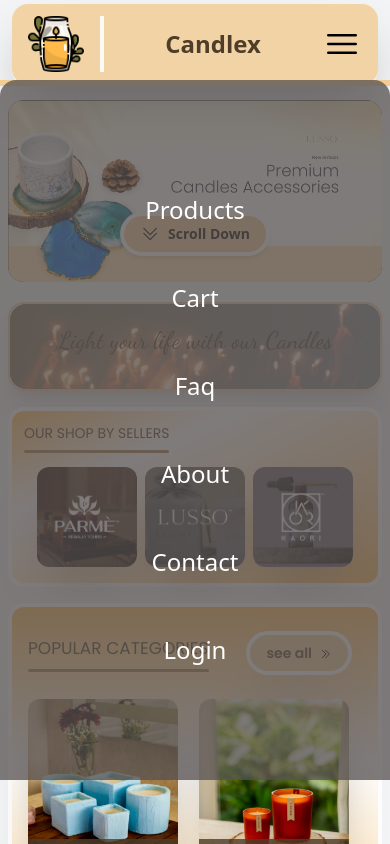
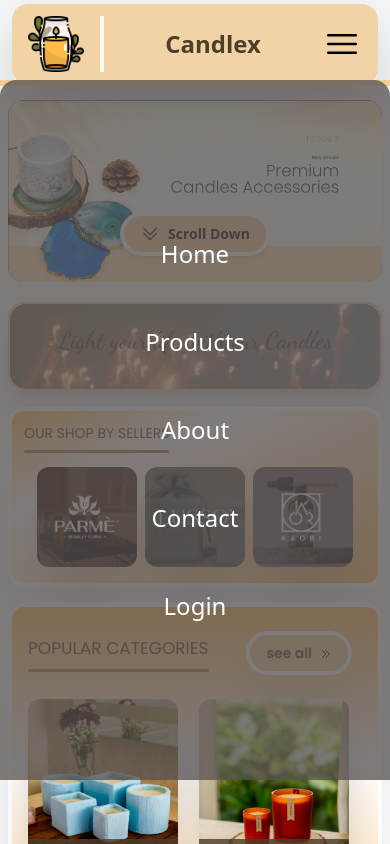
Before and after one commit to AMDHAAROON/Candlex.io, a React (Vite) app in the folder frontend/: page / in a window 390 px wide. Both pictures are taken after a click on the button 341 px from the left and 44 px from the top of the page. Shown: the top 844 px of the page. Built offline with nearby package versions, Linux system fonts and the light colour scheme; a web font is replaced by a local one.

Commit message:
Fixed the navbar by removing the constaint(label as same as route).

```diff
--- a/frontend/src/Components/Navbar.jsx
+++ b/frontend/src/Components/Navbar.jsx
@@ -1,37 +1,22 @@
-// Navbar.jsx
-// ✅ Navigation bar component with logo, links, cart icon, and mobile menu toggle
+import { Bars3Icon } from "@heroicons/react/24/solid";
+import { useState, useEffect } from "react";
+import { Link } from "react-router-dom";
+import candle from "/Assets/logo/candle.png";
+import cartIcon from "/Assets/logo/cart.png";
 
-import { Bars3Icon } from "@heroicons/react/24/solid"; // Mobile menu icon
-import { useState, useEffect } from "react";
-import { Link } from "react-router-dom"; // For SPA navigation
-import candle from "/Assets/logo/candle.png"; // Logo image
-import cartIcon from "/Assets/logo/cart.png"; // Cart icon image
-
-// Props:
-// - cart: array of cart items
-// - setCartOpen: function to open/close cart panel
-// - CartOpen: (not currently used, optional)
-export default function Navbar({
-  cart = [],
-  setCartOpen = () => {},
-  CartOpen = () => {},
-}) {
-  // State to manage mobile menu toggle
+export default function Navbar({ cart = [], setCartOpen = () => {} }) {
   const [toggleMenu, setToggleMenu] = useState(false);
-
-  // State to track scroll direction for hiding/showing navbar
   const [scrollDirection, setScrollDirection] = useState("up");
 
-  // Effect to detect scroll direction
   useEffect(() => {
     let lastScrollY = window.scrollY;
 
     const updateScrollDirection = () => {
       const currentScrollY = window.scrollY;
       if (currentScrollY > lastScrollY && currentScrollY > 50) {
-        setScrollDirection("down"); // Hide navbar
+        setScrollDirection("down");
       } else {
-        setScrollDirection("up"); // Show navbar
+        setScrollDirection("up");
       }
       lastScrollY = currentScrollY;
     };
@@ -40,13 +25,15 @@ export default function Navbar({
     return () => window.removeEventListener("scroll", updateScrollDirection);
   }, []);
 
-  // Debug: logs CartOpen function reference
-  useEffect(() => {
-    console.log("Navbar setCartOpen:", CartOpen);
-  }, []);
+  const navLinks = [
+    { label: "Home", path: "/" },
+    { label: "Products", path: "/products" },
+    { label: "About", path: "/aboutpage" },
+    { label: "Contact", path: "/contactpage" },
+    { label: "Login", path: "/login" },
+  ];
 
   return (
-    // Navbar container: fixed at top, full width, hide/show on scroll
     <div
       className={`fixed px-3 pt-1 top-0 left-0 w-full z-50 transition-transform duration-500 ${
         scrollDirection === "down" ? "-translate-y-full" : "translate-y-0"
@@ -54,83 +41,41 @@ export default function Navbar({
     >
       <header className="flex justify-between rounded-2xl items-center px-4 md:px-10 py-3 border-b-2 border-[#fcf5f5] shadow-2xl bg-[#f1cc94d2]">
         {/* Logo */}
+        <Link to="/">
           <img
             src={candle}
             alt="logo"
-          className="border-r-4 border-[#fcfaf7] h-14 pr-4"
+            className="border-r-4 border-[#fcfaf7] h-14 pr-4 cursor-pointer"
           />
+        </Link>
 
         {/* Title */}
-        <p className="text-[#4E3D28] text-2xl md:text-4xl font-extrabold">
+        <Link to="/">
+          <p className="text-[#4E3D28] text-2xl md:text-4xl font-extrabold cursor-pointer">
             Candlex
           </p>
+        </Link>
 
-        {/* Desktop navigation links */}
+        {/* Desktop links */}
         <nav className="hidden md:block">
           <ul className="flex gap-9 mt-2 text-gray-600 font-mono text-2xl">
-            {/* Home link */}
-            <li>
-              <a
-                href="/"
+            {navLinks.map((link, idx) => (
+              <li key={idx}>
+                <Link
+                  to={link.path}
                   className="pb-1 border-b-4 border-[#8a673d] hover:border-white transition-all duration-300"
                 >
-                Home
-              </a>
-            </li>
-
-            {/* Other page links */}
-            {["Products"].map((item, idx) => (
-              <li key={idx}>
-                <a
-                  href={`#${item.toLowerCase()}`}
-                  className="pb-1 border-b-4 border-[#8a673d] hover:border-white transition-all duration-300"
-                >
-                  {item}
-                </a>
+                  {link.label}
+                </Link>
               </li>
             ))}
-                   <li>
-              <Link
-                to="/aboutpage"
-                className="pb-1 border-b-4 border-[#8a673d] hover:border-white transition-all duration-300"
-              >
-                About
-              </Link>
-            </li>
-               <li>
-              <Link
-                to="/contactpage"
-                className="pb-1 border-b-4 border-[#8a673d] hover:border-white transition-all duration-300"
-              >
-                Contact
-              </Link>
-            </li>
-
-            {/* Login link */}
-            <li>
-              <Link
-                to="/login"
-                className="pb-1 border-b-4 border-[#8a673d] hover:border-white transition-all duration-300"
-              >
-                Login
-              </Link>
-            </li>
 
             {/* Cart icon */}
             <li
               className="relative cursor-pointer z-50"
-              onClick={() => setCartOpen(true)} // Open cart panel
+              onClick={() => setCartOpen(true)}
             >
-              <img
-                src={cartIcon}
-                alt="Cart"
-                className="h-10 w-10"
-                onClick={() => {
-                  console.log("Cart clicked");
-                  setCartOpen(true);
-                }}
-              />
-              {/* Show number of items in cart */}
+              <img src={cartIcon} alt="Cart" className="h-10 w-10" />
               {cart.length > 0 && (
                 <span className="absolute -top-2 -right-2 bg-red-500 text-white text-xs rounded-full px-1">
                   {cart.length}
@@ -140,7 +85,7 @@ export default function Navbar({
           </ul>
         </nav>
 
-        {/* Mobile menu toggle button */}
+        {/* Mobile toggle */}
         <button
           onClick={() => setToggleMenu(!toggleMenu)}
           className="block md:hidden"
@@ -149,39 +94,27 @@ export default function Navbar({
         </button>
       </header>
 
-      {/* Mobile navigation menu */}
+      {/* Mobile menu */}
       {toggleMenu && (
         <nav className="fixed inset-0 top-20 z-50 bg-[#f1cc94] animate-slide-down md:hidden">
           <ul
-            onClick={() => setToggleMenu(false)} // Close menu on link click
+            onClick={() => setToggleMenu(false)}
             className="flex flex-col items-center justify-center h-[700px] space-y-6 rounded-t-2xl text-white text-bold text-2xl bg-[#575252c2]"
           >
-            {["Products", "Cart", "Faq", "About", "Contact"].map(
-              (item, idx) => (
+            {navLinks.map((link, idx) => (
               <li
                 key={idx}
                 className="w-full text-center cursor-pointer"
-                  onClick={() => item === "Cart" && setCartOpen(true)} // Open cart panel on Cart click
+                onClick={() => link.label === "Cart" && setCartOpen(true)}
               >
-                  <a
-                    href={`#${item.toLowerCase()}`}
+                <Link
+                  to={link.path}
                   className="block w-full py-4 hover:border-white transition-all duration-300"
                 >
-                    {item}
-                  </a>
-                </li>
-              )
-            )}
-
-            {/* Login link in mobile menu */}
-            <li className="w-full text-center">
-              <Link
-                to="/login"
-                className="block w-full py-4 hover:border-white transition-all duration-300"
-              >
-                Login
+                  {link.label}
                 </Link>
               </li>
+            ))}
           </ul>
         </nav>
       )}
```
Lines whose indentation alone changed are shown as unchanged.
